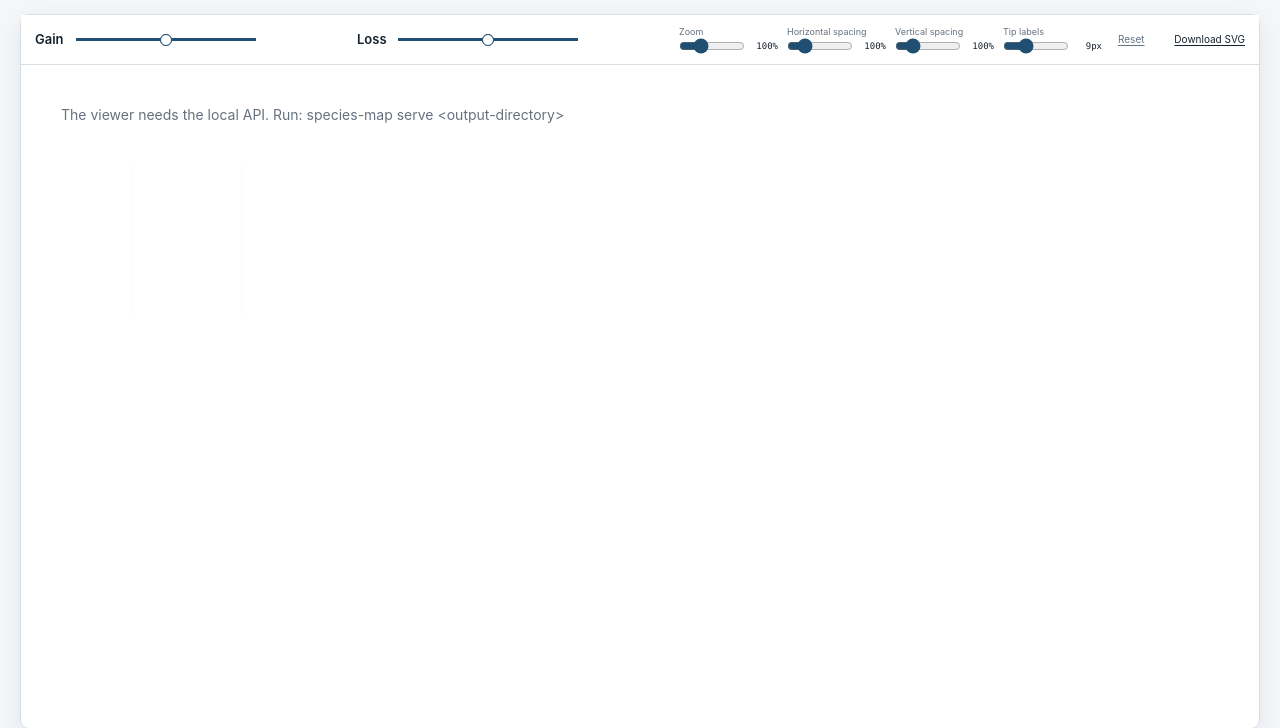
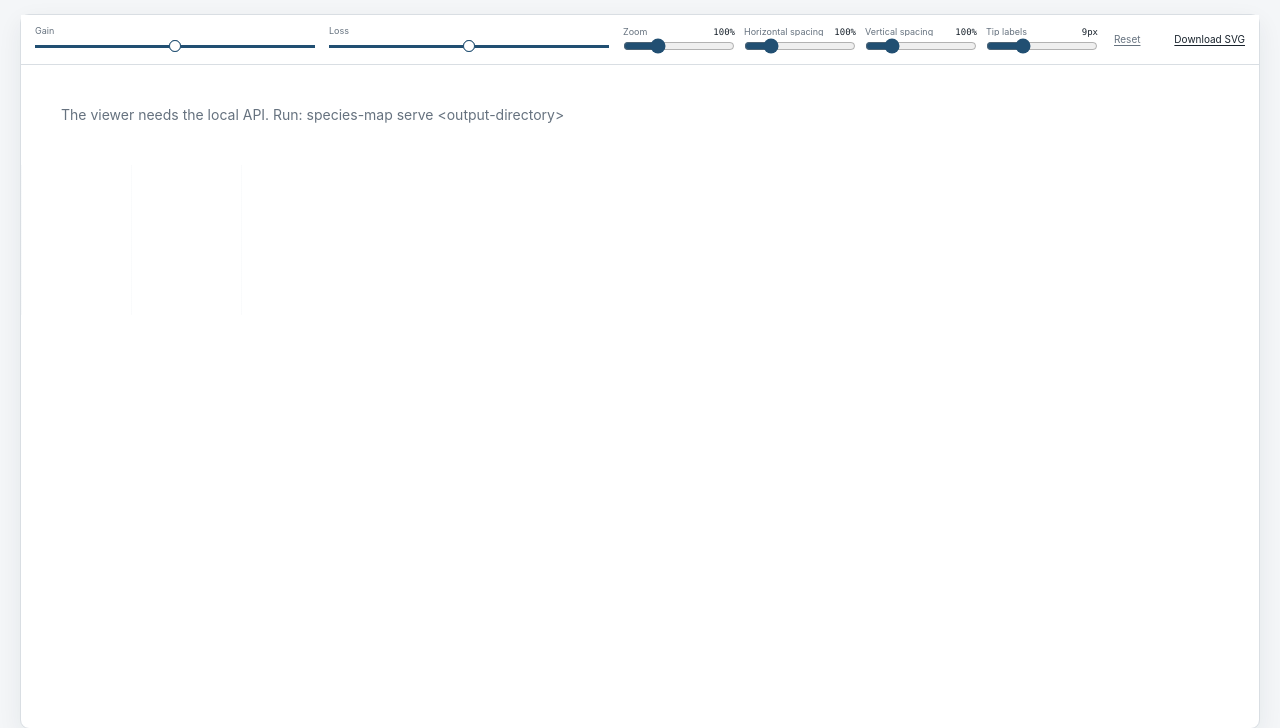
Before and after one commit to kazumaxneo/PhyloGain, a Python web app: template src/species_innovation_map/templates/index.html in a window 1280 px wide. Shown: the part 51-779 px from the top of the page. Run offline with Jinja, Linux system fonts and the light colour scheme; the template is opened without the code that fills it, so the values that code supplies are empty.

Commit message:
Align and widen tree controls

```diff
--- a/src/species_innovation_map/templates/index.html
+++ b/src/species_innovation_map/templates/index.html
@@ -109,10 +109,10 @@
     button { cursor: pointer; }
     button:hover { border-color: var(--accent); color: var(--accent); }
     .tree-tools { grid-column: 3; grid-row: 1; justify-self: start; display: flex; align-items: center; gap: 9px; }
-    .tree-scale-control { display: grid; grid-template-columns: 66px 30px; grid-template-rows: 13px 16px; align-items: center; column-gap: 3px; width: 99px; color: var(--muted); white-space: nowrap; }
-    .tree-scale-control label { grid-column: 1 / 3; font-size: 9px; line-height: 1; }
-    .tree-scale-control input { grid-column: 1; width: 66px; margin: 0; accent-color: var(--accent); }
-    .tree-scale-control output { grid-column: 2; width: 30px; color: var(--ink); font: 9px ui-monospace, SFMono-Regular, Consolas, monospace; text-align: right; }
+    .tree-scale-control { display: grid; grid-template-columns: minmax(0, 1fr) auto; grid-template-rows: 13px 16px; align-items: center; column-gap: 3px; width: 112px; color: var(--muted); white-space: nowrap; }
+    .tree-scale-control label { grid-column: 1; grid-row: 1; overflow: hidden; font-size: 9px; line-height: 1; text-overflow: ellipsis; }
+    .tree-scale-control input { grid-column: 1 / 3; grid-row: 2; width: 112px; margin: 0; accent-color: var(--accent); }
+    .tree-scale-control output { grid-column: 2; grid-row: 1; width: 26px; color: var(--ink); font: 9px ui-monospace, SFMono-Regular, Consolas, monospace; text-align: right; }
     .legend { display: flex; gap: 13px; color: var(--muted); font-size: 12px; }
     .filter-status { grid-column: 5; grid-row: 1; justify-self: end; display: flex; align-items: center; gap: 14px; }
     .svg-download { border: 0; border-radius: 0; padding: 2px 0; background: transparent; color: var(--ink); font-size: 10px; white-space: nowrap; text-decoration: underline; text-underline-offset: 2px; }
@@ -120,13 +120,13 @@
     .dot { display: inline-block; width: 9px; height: 9px; margin-right: 4px; border-radius: 50%; }
     .dot.gain { background: var(--gain); }
     .dot.loss { background: var(--loss); }
-    .branch-filters { display: grid; grid-template-columns: 308px 308px max-content max-content minmax(80px, 1fr); grid-template-rows: auto; align-items: center; gap: 10px 14px; min-height: 50px; padding: 7px 14px; border-bottom: 1px solid var(--line); background: color-mix(in srgb, var(--panel) 94%, var(--control)); }
-    .range-filter { display: grid; grid-template-columns: 34px 180px 75px; align-items: center; gap: 7px; }
+    .branch-filters { display: grid; grid-template-columns: 280px 280px max-content max-content minmax(80px, 1fr); grid-template-rows: auto; align-items: center; gap: 10px 14px; min-height: 50px; padding: 7px 14px; border-bottom: 1px solid var(--line); background: color-mix(in srgb, var(--panel) 94%, var(--control)); }
+    .range-filter { display: grid; grid-template-columns: minmax(0, 1fr) auto; grid-template-rows: 13px 18px; align-items: center; column-gap: 4px; width: 280px; }
     .gain-filter { grid-column: 1; grid-row: 1; }
     .loss-filter { grid-column: 2; grid-row: 1; }
-    .range-filter-name { color: var(--ink); font-size: 13px; font-weight: 600; }
-    .range-filter output { color: var(--muted); font: 14px ui-monospace, SFMono-Regular, Consolas, monospace; white-space: nowrap; }
-    .dual-range { --low: 0%; --high: 100%; position: relative; width: 100%; height: 18px; background: linear-gradient(to right, var(--line) 0 var(--low), var(--accent) var(--low) var(--high), var(--line) var(--high) 100%); background-size: 100% 3px; background-position: center; background-repeat: no-repeat; }
+    .range-filter-name { grid-column: 1; grid-row: 1; color: var(--muted); font-size: 9px; font-weight: 400; line-height: 1; }
+    .range-filter output { grid-column: 2; grid-row: 1; color: var(--ink); font: 9px ui-monospace, SFMono-Regular, Consolas, monospace; white-space: nowrap; }
+    .dual-range { --low: 0%; --high: 100%; position: relative; grid-column: 1 / 3; grid-row: 2; width: 100%; height: 18px; background: linear-gradient(to right, var(--line) 0 var(--low), var(--accent) var(--low) var(--high), var(--line) var(--high) 100%); background-size: 100% 3px; background-position: center; background-repeat: no-repeat; }
     .dual-range input { position: absolute; inset: 0; width: 100%; height: 18px; margin: 0; padding: 0; appearance: none; background: transparent; pointer-events: none; }
     .dual-range input::-webkit-slider-runnable-track { height: 3px; background: transparent; }
     .dual-range input::-webkit-slider-thumb { width: 12px; height: 12px; margin-top: -4.5px; appearance: none; border: 1px solid var(--accent); border-radius: 50%; background: var(--panel); pointer-events: auto; cursor: ew-resize; }
```
Also changed, not shown: tests/test_species_map.py (+3 -2 lines), CHANGELOG.md.
